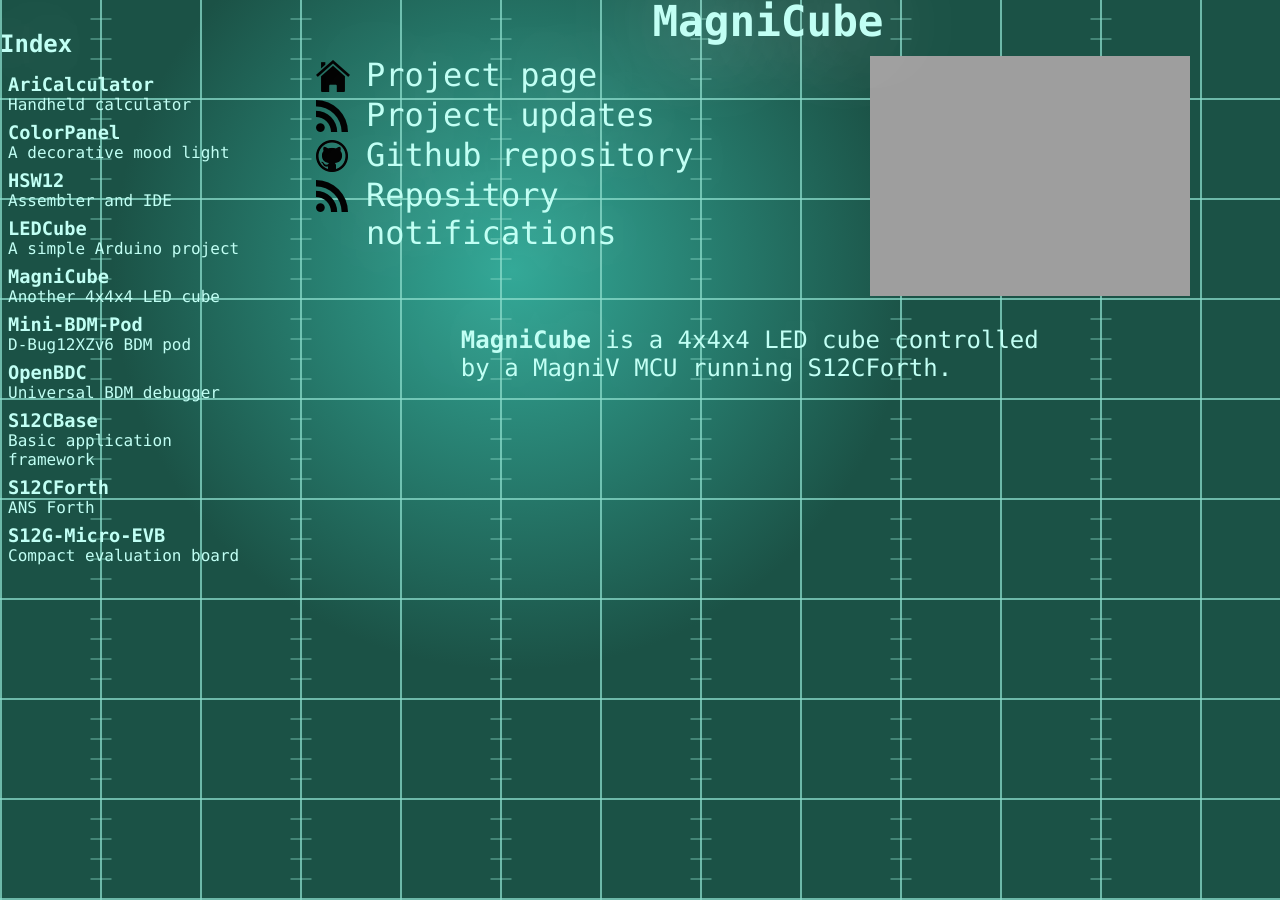
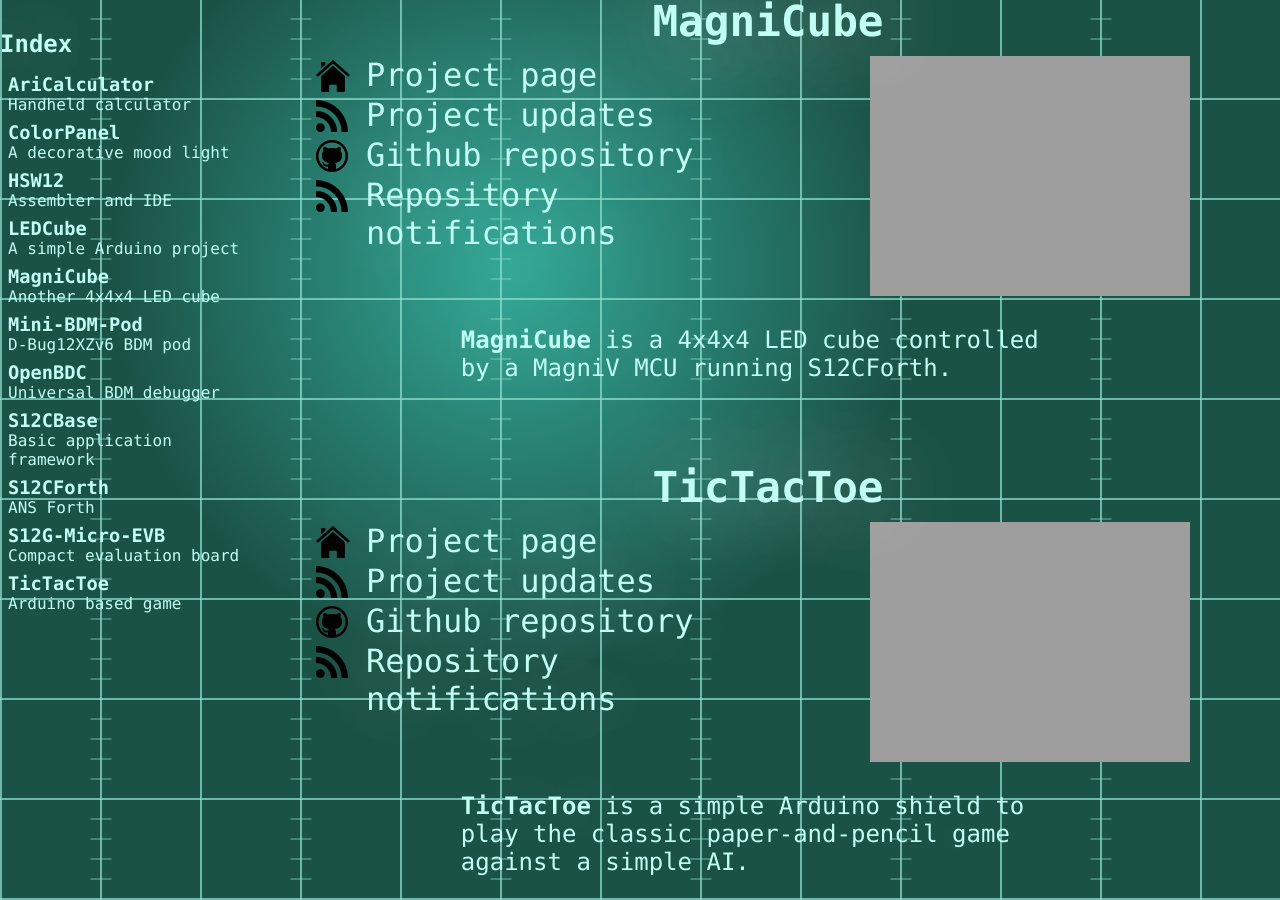
Before and after one commit to hotwolf/hotwolf.github.com, a Jekyll site: the page built from index.html, in a window 1280 px wide and 900 px high, scrolled down 5966 px. Built offline with Jekyll 4.4.1, drawn with Linux system fonts in a browser that asks for light colours; Markdown is read by kramdown in place of the engine named in the settings.

Commit message:
added TicTacToe project

```diff
--- a/_includes/ProjectDescriptions.html
+++ b/_includes/ProjectDescriptions.html
@@ -464,3 +464,45 @@ The following features are implemented:
 <div class="projectDescription">
 <p><strong>MagniCube</strong> is a 4x4x4 LED cube controlled by a MagniV MCU running <a href="//hotwolf.github.io/S12CForth">S12CForth</a>.</p>
 </div><!--<div id="projectDescripyion">-->
+
+<h3>
+  <a id="TicTacToe" name="TicTacToe" href="//hotwolf.github.io/TicTacToe">
+    TicTacToe
+  </a>
+</h3>
+<div class="projectInfo">
+  <div class="projectImage">
+    <a href="//hotwolf.github.io/TicTacToe">
+      <img src="//hotwolf.github.io/TicTacToe/images/TicTacToe.jpg"></img>
+      <!--<img src="{{ site.url }}/images/hotwolf.png" alt="hotwolf"></img>-->
+    </a>
+  </div><!--<div id="projectImage">-->
+  <div class="projectLinks">
+    <ul>
+      <a href="//hotwolf.github.io/TicTacToe">
+	<li class="homeLink">
+	  Project page
+	</li>
+      </a>
+      <a href="//hotwolf.github.io/TicTacToe/TicTacToe.atom">
+	<li class="feedLink">
+	  Project updates
+	</li>
+      </a>
+      <a href="//github.com/hotwolf/TicTacToe">
+	<li class="githubLink">
+	  Github repository
+	</li>
+      </a>
+      <a href="//github.com/hotwolf/TicTacToe/commits/master.atom">
+	<li class="feedLink">
+	  Repository notifications
+	</li>
+      </a>
+    </ul>
+  </div><!--<div id="projectLinks">-->
+</div><!--<div id="projectInfo">-->
+<div class="projectDescription">
+  <p><strong>TicTacToe</strong> is a simple Arduino shield to play the classic paper-and-pencil
+    game against a simple AI.</p>
+</div><!--<div id="projectDescripyion">-->
--- a/_includes/ProjectIndex.html
+++ b/_includes/ProjectIndex.html
@@ -81,4 +81,12 @@ Compact evaluation board
 </a>
 </div><!--<div id="link">-->
 
+<!-- TicTacTue -->
+<div class="link">
+<a class="active" href="#TicTacToe">
+<h1>TicTacToe</h1>
+Arduino based game
+</a>
+</div><!--<div id="link">-->
+
 </div><!--<div id="links">-->
```
Also changed, not shown: 404.html (+50 -0 lines).
